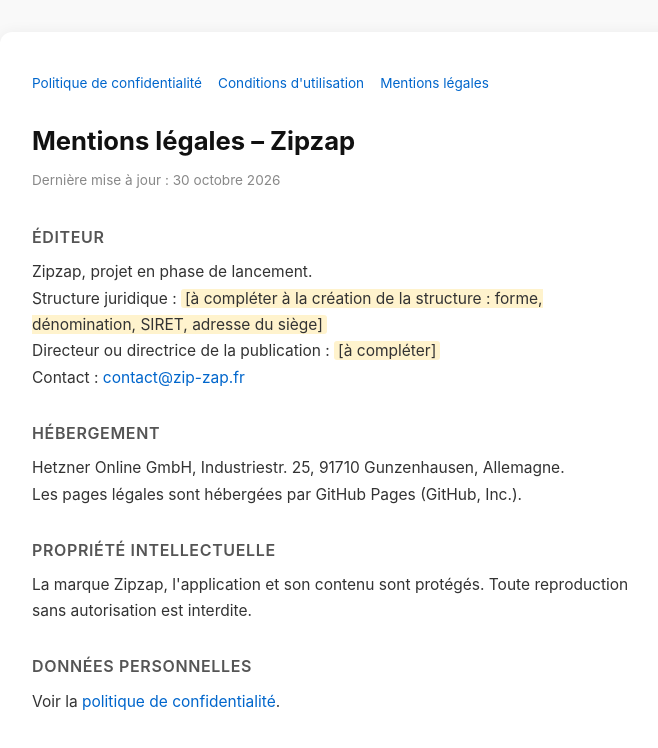
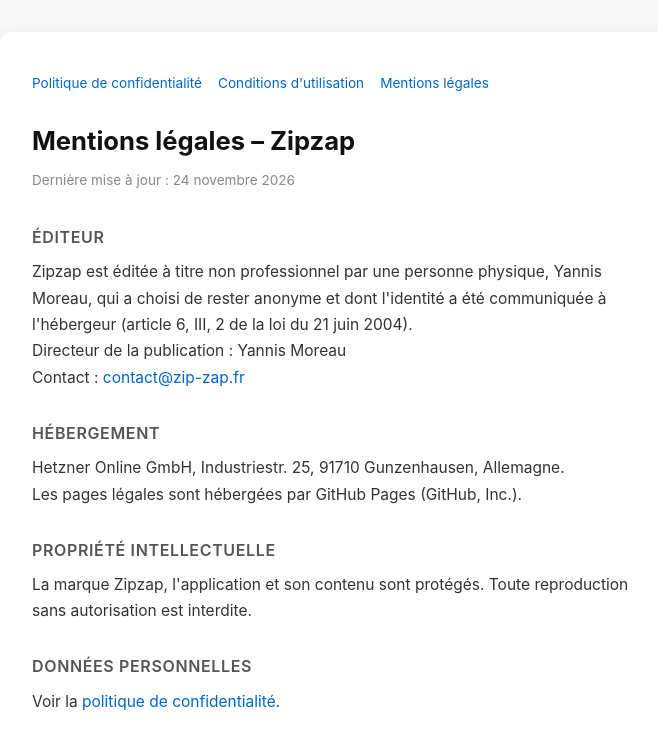
Before and after one commit to zipzap-dev/zipzap-legal, a plain HTML site: page mentions.html in a window 1280 px wide. Shown: the whole page, without its empty margins (300-958 px from the left). Drawn offline with Linux system fonts and the light colour scheme.

Commit message:
docs: mentions légales en mode particulier anonyme, médiateur retiré, contact unique
Co-Authored-By: Claude Sonnet 5.5 <noreply@anthropic.com>

```diff
--- a/mentions.html
+++ b/mentions.html
@@ -98,13 +98,12 @@
     <main>
       <nav><a href="./">Politique de confidentialité</a><a href="cgu.html">Conditions d'utilisation</a><a href="mentions.html">Mentions légales</a></nav>
       <h1>Mentions légales – Zipzap</h1>
-      <p class="updated">Dernière mise à jour : 30 octobre 2026</p>
+      <p class="updated">Dernière mise à jour : 24 novembre 2026</p>
 
       <section>
         <h2>Éditeur</h2>
-        <p>Zipzap, projet en phase de lancement.<br />
-        Structure juridique : <span class="todo">[à compléter à la création de la structure : forme, dénomination, SIRET, adresse du siège]</span><br />
-        Directeur ou directrice de la publication : <span class="todo">[à compléter]</span><br />
+        <p>Zipzap est éditée à titre non professionnel par une personne physique, Yannis Moreau, qui a choisi de rester anonyme et dont l'identité a été communiquée à l'hébergeur (article 6, III, 2 de la loi du 21 juin 2004).<br />
+        Directeur de la publication : Yannis Moreau<br />
         Contact : <a href="mailto:contact@zip-zap.fr">contact@zip-zap.fr</a></p>
       </section>
 
```
Also changed, not shown: cgu.html (+1 -3 lines), support.html (+1 -1 lines).
